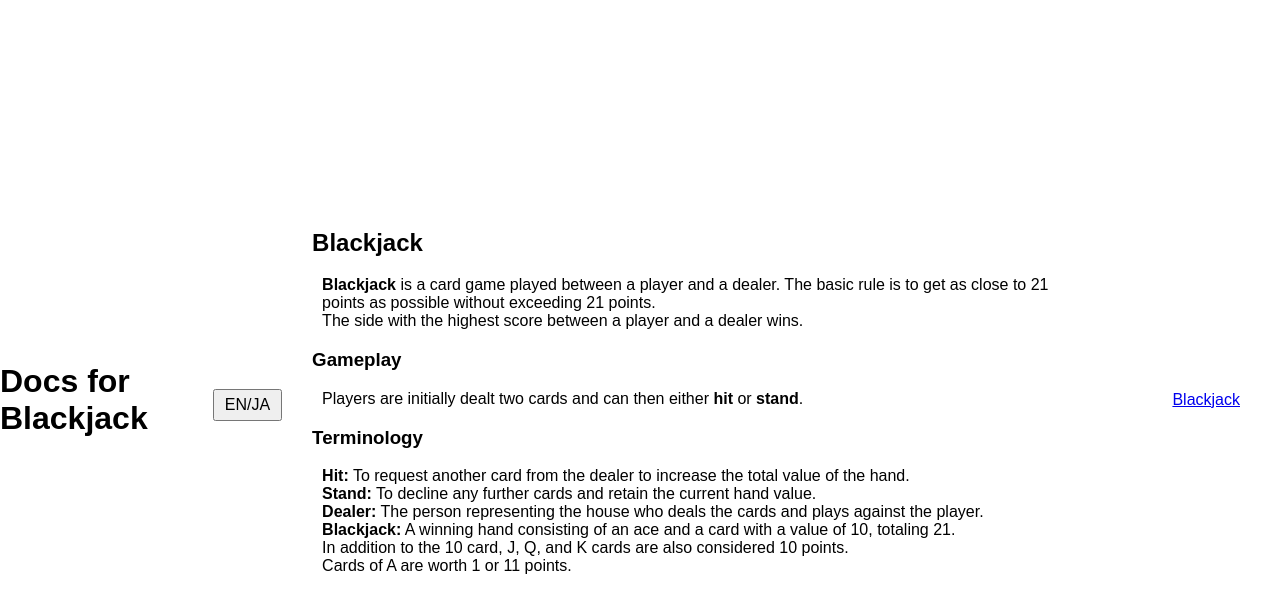
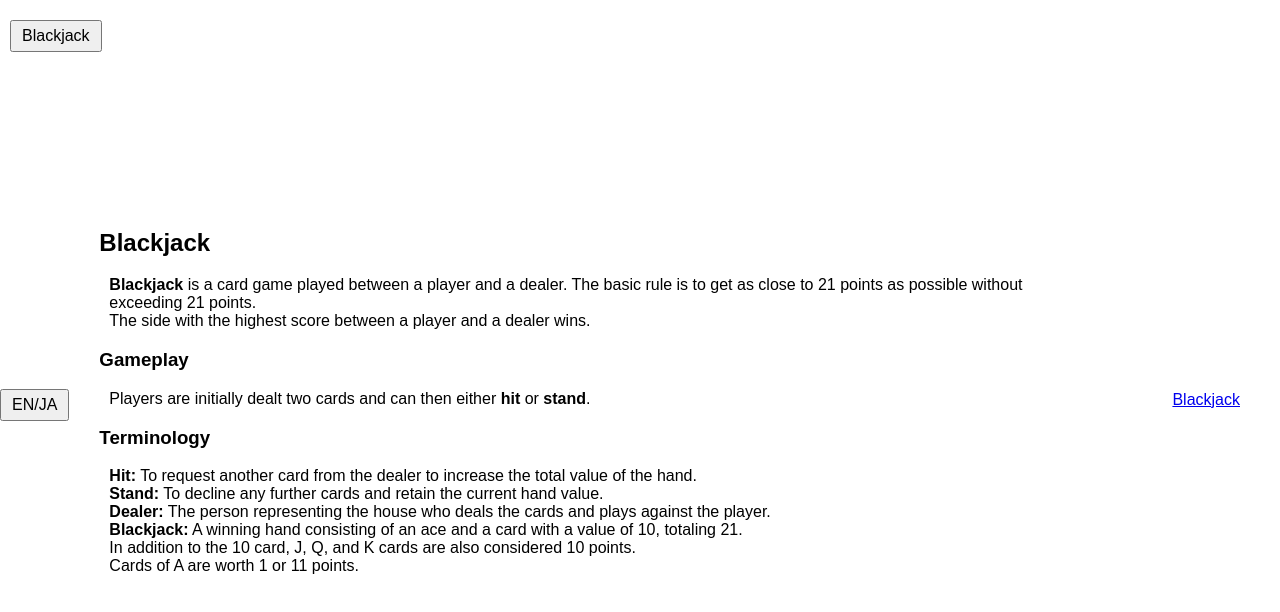
Before and after one commit to otoneko1102/blackjack, a plain HTML site: page docs.html in a window 1280 px wide. Drawn offline with Linux system fonts and the light colour scheme.

Commit message:
Update docs.html

```diff
--- a/docs.html
+++ b/docs.html
@@ -8,8 +8,8 @@
   <link rel="stylesheet" href="style.css">
 </head>
 <body>
-	<h1>Docs for Blackjack</h1>
-  <button onclick="toggleLanguage()" id="language">EN/JA</button>
+	<button id="fixed" onclick="window.open('index.html', '_blank')">Blackjack</button>
+  <button id="language" onclick="toggleLanguage()">EN/JA</button>
   <div id="description"></div>
 	<br>
 	<br>
```
